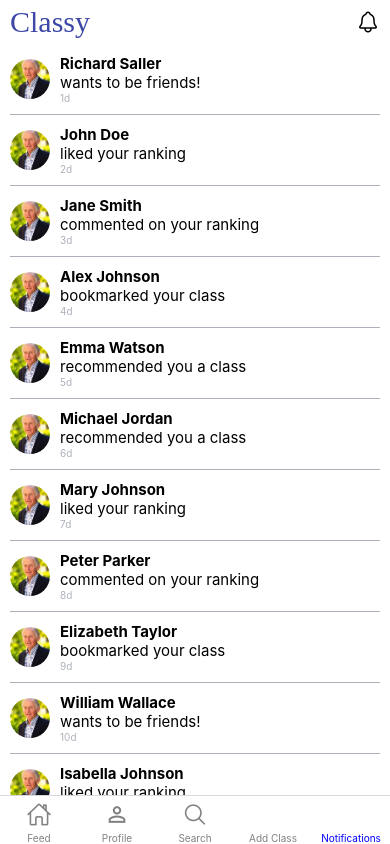
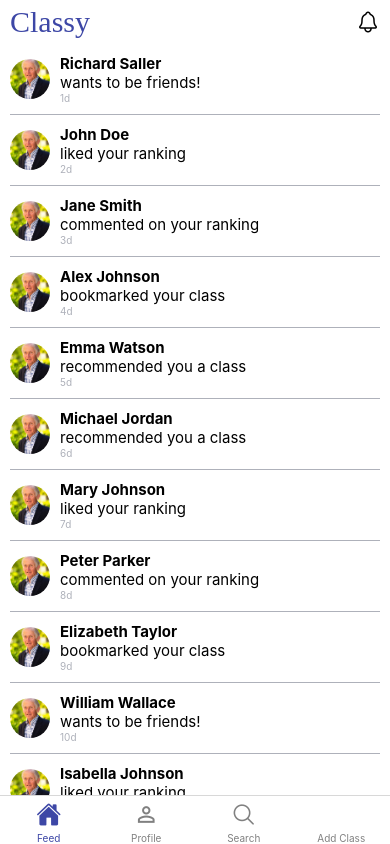
Before and after one commit to AmandaFoess/Classy, a React Native app: screen /Notifications in a window 390 px wide. Built offline with nearby package versions, Linux system fonts and the light colour scheme.

Commit message:
linked notifications to bell icon

```diff
--- a/App.js
+++ b/App.js
@@ -45,7 +45,7 @@ export default function App() {
               }
               return <Ionicons name={iconName} size={size} color={color} />;
             },
-            tabBarActiveTintColor: "blue",
+            tabBarActiveTintColor: "#3d47a6",
             tabBarInactiveTintColor: "gray",
           })}
         >
@@ -55,7 +55,7 @@ export default function App() {
           <Tab.Screen name="Search" component={SearchStack} />
           {/* <Tab.Screen name="Comment Screen" component={CommentScreen} /> */}
           <Tab.Screen name="Add Class" component={AddCourse} />
-          <Tab.Screen name="Notifications" component={NotificationsScreen} />
+          {/* <Tab.Screen name="Notifications" component={NotificationsScreen} /> */}
         </Tab.Navigator>
       </NavigationContainer>
     </SafeAreaView>
--- a/pages/Notifications Screen/notificationsScreen.js
+++ b/pages/Notifications Screen/notificationsScreen.js
@@ -146,7 +146,8 @@ const notificationsData = [
   ];
 
 
-const NotificationsScreen = () => {
+
+const NotificationsScreen = ({ navigation }) => {
   const renderItem = ({ item }) => (
     <View style={styles.notificationItem}>
       <Image
--- a/pages/classyHeader/classyHeader.js
+++ b/pages/classyHeader/classyHeader.js
@@ -8,6 +8,7 @@ import {
 } from "react-native";
 import { useNavigation } from "@react-navigation/native";
 import { Ionicons } from "@expo/vector-icons";
+
 
 const GenericHeader = () => {
   const navigation = useNavigation();
--- a/pages/feed/feedScreen.js
+++ b/pages/feed/feedScreen.js
@@ -4,6 +4,8 @@ import { FlatList } from "react-native";
 import { View } from "react-native";
 import CommentScreen from "./CommentScreen";
 import { createNativeStackNavigator } from "@react-navigation/native-stack";
+import NotificationsScreen from "../Notifications Screen/notificationsScreen";
+import AddCourse from "../userProfile/addCourse";
 
 // Test data
 const students = [
@@ -51,6 +53,8 @@ function FeedStack({ navigation }) {
     <Stack.Navigator screenOptions={{ headerShown: false }}>
       <Stack.Screen name="Feed" component={FeedScreen} />
       <Stack.Screen name="Comment" component={CommentScreen} />
+      <Stack.Screen name="Notifications" component={NotificationsScreen} />
+      <Stack.Screen name="Add Class" component={AddCourse} />
     </Stack.Navigator>
   );
 }
```
